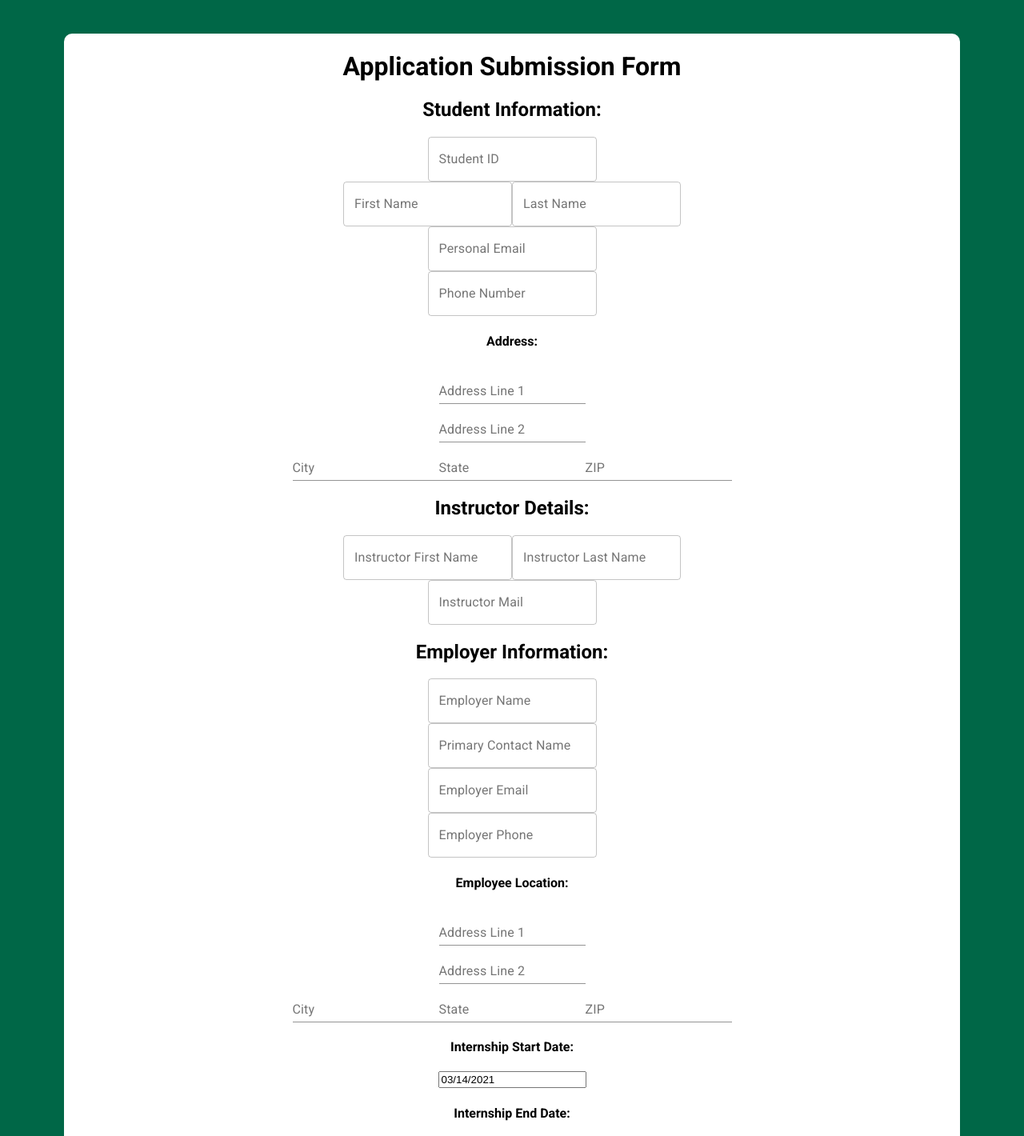
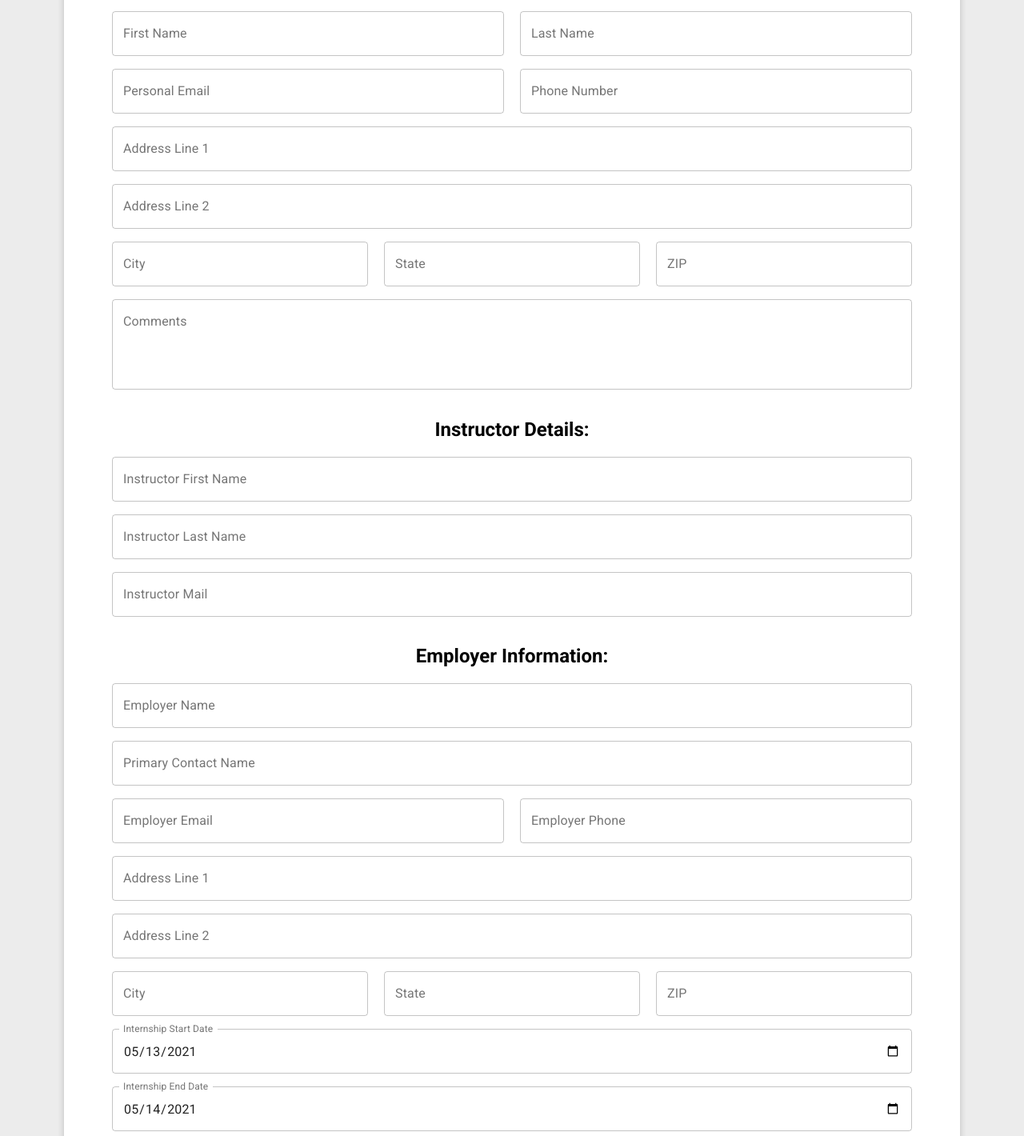
Before and after one commit to JarrenJ/SE-Internship-Management-System, a React (Create React App) app: page /appForm in a window 1280 px wide. Shown: the part 239-1659 px from the top of the page at 80% size. Built offline with nearby package versions, Linux system fonts and the light colour scheme.

Commit message:
Initial restructuring of appForm

```diff
--- a/src/pages/ApplicationForm/applicationForm.css
+++ b/src/pages/ApplicationForm/applicationForm.css
@@ -1,17 +1,50 @@
 .appFormContainer {
-    height: 250vh;
-    background-color: var(--primary-bg-color);
+    height: auto;
+    padding-top: 2rem;
+    padding-bottom: 2rem;
+    background-color: #ececec;
     display: flex;
     justify-content: center;
     align-items: center;
 }
 
 .app__form {
-    width: 90%;
+    width: 100%;
     max-width: 1120px;
-    min-height: 550px;
+    /*min-height: 550px;*/
     background-color: #ffffff;
-    border-radius: 10px;
+    border-radius: 3px;
+    box-shadow: 0 4px 8px 0 rgba(0,0,0,0.2);
+    display: flex;
+    flex-direction: column;
+    justify-content: center;
+    align-items: center;
+}
+
+.app__row {
+    display: flex;
+    width: 100%;
+    margin-bottom: 1rem;
+}
+
+.app__column {
+    flex: 50%;
+    /*margin-left: 20px;*/
+    margin: auto 10px;
+}
+
+.app__column__3 {
+    flex: 33.3%;
+    /*margin-left: 20px;*/
+    margin: auto 10px;
+}
+
+.app__input {
+    width: 100%;
+}
+
+.app__input.wide {
+    width: 1000px;
 }
 
 h1{
@@ -21,6 +54,6 @@ h2{font-weight: 100px;
     text-align: center;
 }
 
-div{
-    text-align: center;
-}
+/*div{*/
+/*    text-align: center;*/
+/*}*/
--- a/src/pages/ApplicationForm/applicationForm.jsx
+++ b/src/pages/ApplicationForm/applicationForm.jsx
@@ -1,11 +1,10 @@
-import React from "react";
+import React, { useState } from "react";
 import TextField from '@material-ui/core/TextField';
 import Button from '@material-ui/core/Button';
-import DatePicker from "react-datepicker";
-import { useState } from 'react';
-import { useForm } from "react-hook-form";
-import "react-datepicker/dist/react-datepicker.css"
-import 'react-datepicker/dist/react-datepicker-cssmodules.min.css'
+// import DatePicker from "react-datepicker";
+// import { useForm } from "react-hook-form";
+// import "react-datepicker/dist/react-datepicker.css"
+// import 'react-datepicker/dist/react-datepicker-cssmodules.min.css'
 import './applicationForm.css';
 /*Application Form will load the application page along with the form to fill out.
 Form will be one page and at the bottom will be two buttons. Upon clicking one of those buttons the data submitted will be stored and sent
@@ -34,6 +33,7 @@ export function ApplicationForm() {
         primaryContactName: "",
         employerEmail: "",
         employerPhone: "",
+        comments: "",
     };
 
     const initialStuAddr = {
@@ -61,15 +61,14 @@ export function ApplicationForm() {
         console.log(endDate)
     }
 
-    const [startDate, change] = useState(new Date());
-    const [endDate, onChange] = useState(new Date());
+    const [startDate, setStartDate] = useState("2021-05-13")
+    const [endDate, setEndDate] = useState("2021-05-14")
     const [values, setValues] = useState(initialValues) //will store majority of the text box inputs
+    const [comments, setComments] = useState('')
     const [stuAddress, setStuAddress] = useState(initialStuAddr);
     const [empAddress, setEmpAddress] = useState(initialEmpAddr);
 
     const handleInputChange = (e) => {
-        //const name = e.target.name
-        //const value = e.target.value
         const {name, value} = e.target;
         setValues({
             ...values,
@@ -91,22 +90,28 @@ export function ApplicationForm() {
             [name]: value,
         })
     }
-    console.log(initialValues)
-    console.log(values.studentId)
     return (
-        <div className={'appFormContainer'}>
-            <form className={'app__form'}>
+        <div className='appFormContainer'>
+            <form className='app__form'>
                 <h1>Application Submission Form</h1>
                 <div>
                     <h2>Student Information:</h2>
+                    <div className='app__row'>
+                        <div className='app__column'>
                             <TextField
+                                className='app__input wide'
                                 label='Student ID'
                                 variant={'outlined'}
                                 value={values.studentId}
                                 onChange={handleInputChange}
                                 name={"studentId"}
-                    /><br></br>
+                            />
+                        </div>
+                    </div>
+                    <div className='app__row'>
+                        <div className='app__column'>
                             <TextField
+                                className='app__input'
                                 id="normal"
                                 label='First Name'
                                 variant={"outlined"}
@@ -114,72 +119,126 @@ export function ApplicationForm() {
                                 onChange={handleInputChange}
                                 name={"studentFirstName"}
                             />
+                        </div>
+                        <div className='app__column'>
                             <TextField
+                                className='app__input'
                                 id="normal"
                                 label='Last Name'
                                 variant={'outlined'}
                                 value={values.studentLastName}
                                 onChange={handleInputChange}
                                 name={'studentLastName'}
-                    /><br></br>
+                            />
+                        </div>
+                    </div>
+                    <div className='app__row'>
+                        <div className='app__column'>
                             <TextField
+                                className='app__input'
                                 id="normal"
                                 label='Personal Email'
                                 variant={'outlined'}
                                 value={values.studentEmail}
                                 onChange={handleInputChange}
                                 name={"studentEmail"}
-                    /><br></br>
+                            />
+                        </div>
+                        <div className='app__column'>
                             <TextField
+                                className='app__input'
                                 id="normal"
                                 label='Phone Number'
                                 variant={'outlined'}
                                 value={values.studentPhoneNum}
                                 onChange={handleInputChange}
                                 name={"studentPhoneNum"}
-                    /><br></br>
-                    <div>
-                        <h4>Address:</h4>
+                            />
+                        </div>
+                    </div>
+                        {/*<h4>Address:</h4>*/}
+                    <div className='app__row'>
+                        <div className='app__column'>
                             <TextField
+                                className='app__input wide'
                                 id="normal"
                                 label='Address Line 1'
+                                variant='outlined'
                                 value={stuAddress.line1}
                                 onChange={handleAddressChangeS}
-                            name={"line1"}
-                        /><br></br>
+                                name="line1"
+                            />
+                        </div>
+                    </div>
+                    <div className='app__row'>
+                        <div className='app__column'>
                             <TextField
+                                className='app__input wide'
                                 id="normal"
                                 label='Address Line 2'
+                                variant='outlined'
                                 value={stuAddress.line2}
                                 onChange={handleAddressChangeS}
-                            name={"line2"}
-                        /><br></br>
+                                name="line2"
+                            />
+                        </div>
+                    </div>
+                    <div className='app__row'>
+                        <div className='app__column__3'>
                             <TextField
+                                className='app__input'
                                 id="normal"
                                 label='City'
+                                variant={'outlined'}
                                 value={stuAddress.city}
                                 onChange={handleAddressChangeS}
                                 name={"city"}
                             />
+                        </div>
+                        <div className='app__column__3'>
                             <TextField
+                                className='app__input'
                                 id="normal"
                                 label='State'
+                                variant={'outlined'}
                                 value={stuAddress.state}
                                 onChange={handleAddressChangeS}
                                 name={"state"}
                             />
+                        </div>
+                        <div className='app__column__3'>
                             <TextField
+                                className='app__input'
                                 id="normal"
                                 label='ZIP'
+                                variant={'outlined'}
                                 value={stuAddress.zip}
                                 onChange={handleAddressChangeS}
                                 name={"zip"}
                             />
                         </div>
                     </div>
+                    <div className='app__row'>
+                        <div className='app__column'>
+                            <TextField
+                                className='app__input wide'
+                                id="normal"
+                                label="Comments"
+                                multiline
+                                rows={4}
+                                variant="outlined"
+                                value={comments}
+                                onChange={(e) => setComments(e.target.value) }
+                            />
+                        </div>
+                    </div>
+                </div>
                 <div>
                     <h2>Instructor Details:</h2>
+                    <div className='app__row'>
+                        <div className='app__column'>
                             <TextField
+                                className='app__input wide'
                                 id="normal"
                                 label='Instructor First Name'
                                 variant={"outlined"}
@@ -187,15 +246,25 @@ export function ApplicationForm() {
                                 onChange={handleInputChange}
                                 name={'instructorFirstName'}
                             />
+                        </div>
+                    </div>
+                    <div className='app__row'>
+                        <div className='app__column'>
                             <TextField
+                                className='app__input wide'
                                 id="normal"
                                 label='Instructor Last Name'
                                 variant={'outlined'}
                                 value={values.instructorLastName}
                                 onChange={handleInputChange}
                                 name={"instructorLastName"}
-                    /><br></br>
+                            />
+                        </div>
+                    </div>
+                    <div className='app__row'>
+                        <div className='app__column'>
                             <TextField
+                                className='app__input wide'
                                 id="normal"
                                 label='Instructor Mail'
                                 variant={'outlined'}
@@ -204,81 +273,161 @@ export function ApplicationForm() {
                                 name={"instructorEmail"}
                             />
                         </div>
+                    </div>
+                </div>
                 <div>
                     <h2>Employer Information:</h2>
+                    <div className='app__row'>
+                        <div className='app__column'>
                             <TextField
+                                className='app__input wide'
                                 id="normal"
                                 label='Employer Name'
                                 variant={'outlined'}
                                 value={values.employerName}
                                 onChange={handleInputChange}
                                 name={"employerName"}
-                    /><br></br>
+                            />
+                        </div>
+                    </div>
+                    <div className='app__row'>
+                        <div className='app__column'>
                             <TextField
+                                className='app__input wide'
                                 id="normal"
                                 label='Primary Contact Name'
                                 variant={"outlined"}
                                 value={values.primaryContactName}
                                 onChange={handleInputChange}
                                 name={"primaryContactName"}
-                    /><br></br>
+                            />
+                        </div>
+                    </div>
+                    <div className='app__row'>
+                        <div className='app__column'>
                             <TextField
+                                className='app__input'
                                 id="normal"
                                 label='Employer Email'
                                 variant={'outlined'}
                                 value={values.employerEmail}
                                 onChange={handleInputChange}
                                 name={"employerEmail"}
-                    /><br></br>
+                            />
+                        </div>
+                        <div className='app__column'>
                             <TextField
+                                className='app__input'
                                 id="normal"
                                 label='Employer Phone'
                                 variant={'outlined'}
                                 value={values.employerPhone}
                                 onChange={handleInputChange}
                                 name={"employerPhone"}
-                    /><br></br>
+                            />
+                        </div>
+                    </div>
                     <div>
-                        <h4>Employee Location:</h4>
+                        {/*<h4>Employee Location:</h4>*/}
+                        <div className='app__row'>
+                            <div className='app__column'>
                                 <TextField
+                                    className='app__input wide'
                                     id="normal"
                                     label='Address Line 1'
+                                    variant='outlined'
                                     value={empAddress.line1}
                                     onChange={handleAddressChangeE}
                                     name={"line1"}
-                        /><br></br>
+                                />
+                            </div>
+                        </div>
+                        <div className='app__row'>
+                            <div className='app__column'>
                                 <TextField
+                                    className='app__input wide'
                                     id="normal"
                                     label='Address Line 2'
+                                    variant='outlined'
                                     value={empAddress.line2}
                                     onChange={handleAddressChangeE}
                                     name={"line2"}
-                        /><br></br>
+                                />
+                            </div>
+                        </div>
+                        <div className='app__row'>
+                            <div className='app__column__3'>
                                 <TextField
+                                    className='app__input'
                                     id="normal"
                                     label='City'
+                                    variant='outlined'
                                     value={empAddress.city}
                                     onChange={handleAddressChangeE}
                                     name={"city"}
                                 />
+                            </div>
+                            <div className='app__column__3'>
                                 <TextField
+                                    className='app__input'
                                     id="normal"
                                     label='State'
+                                    variant='outlined'
                                     value={empAddress.state}
                                     onChange={handleAddressChangeE}
                                     name={"state"}
                                 />
+                            </div>
+                            <div className='app__column__3'>
                                 <TextField
+                                    className='app__input'
                                     id="normal"
                                     label='ZIP'
+                                    variant='outlined'
                                     value={empAddress.zip}
                                     onChange={handleAddressChangeE}
                                     name={"zip"}
                                 />
-                        <h4>Internship Start Date:</h4>
-                        <DatePicker id="normal" onChange={change} selected={startDate} variant={'outlined'}/><br></br>
-                        <h4>Internship End Date:</h4>
-                        <DatePicker id="normal" onChange={onChange} selected={endDate} variant={"outlined"}/>
+                            </div>
+                        </div>
+                        {/*<h4>Internship Start Date:</h4>*/}
+                        {/*<DatePicker id="normal" onChange={change} selected={startDate} variant={'outlined'}/><br></br>*/}
+                        {/*<h4>Internship End Date:</h4>*/}
+                        {/*<DatePicker id="normal" onChange={onChange} selected={endDate} variant={"outlined"}/>*/}
+                        <div className='app__row'>
+                            <div className='app__column'>
+                                <TextField
+                                    className='app__input wide'
+                                    id="date"
+                                    label="Internship Start Date"
+                                    type="date"
+                                    variant='outlined'
+                                    value={startDate}
+                                    onChange={e => setStartDate(e.target.value)}
+                                    // defaultValue="2017-05-24"
+                                    InputLabelProps={{
+                                        shrink: true,
+                                    }}
+                                />
+                            </div>
+                        </div>
+                        <div className='app__row'>
+                            <div className='app__column'>
+                                <TextField
+                                    className='app__input wide'
+                                    id="date"
+                                    label="Internship End Date"
+                                    type="date"
+                                    variant='outlined'
+                                    value={endDate}
+                                    onChange={e => setEndDate(e.target.value)}
+                                    // defaultValue="2017-05-24"
+                                    InputLabelProps={{
+                                        shrink: true,
+                                    }}
+                                />
+                            </div>
+                        </div>
                     </div>
                 </div>
                 <Button
```
Lines whose indentation alone changed are shown as unchanged.
